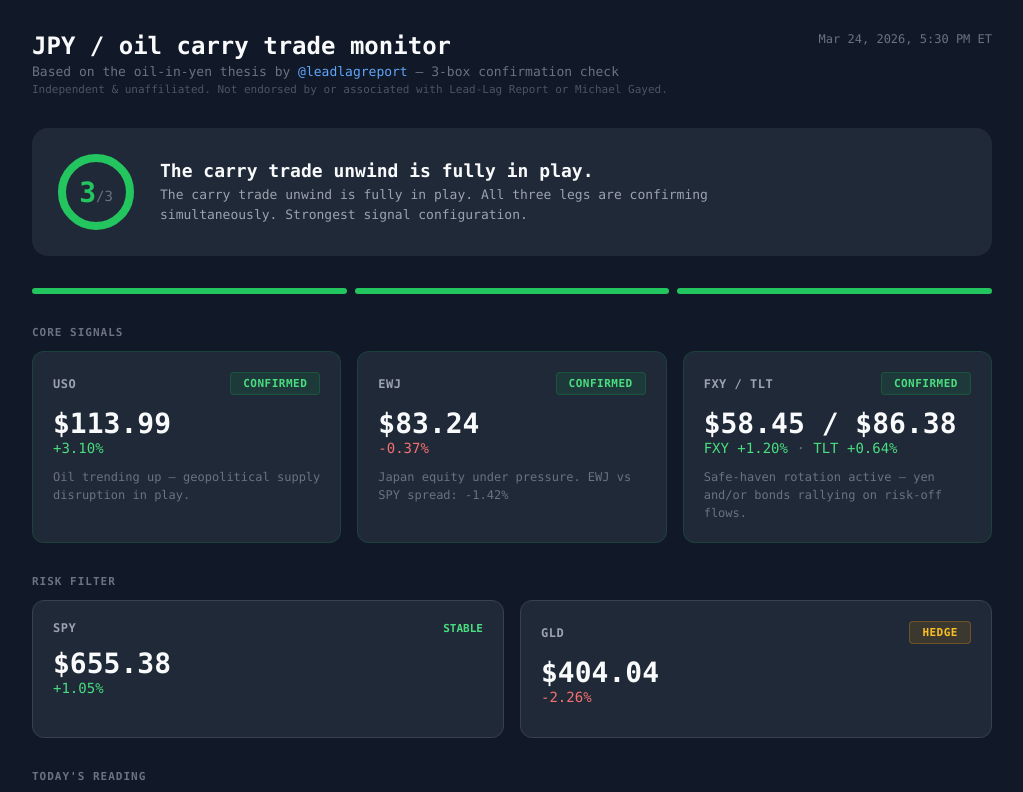
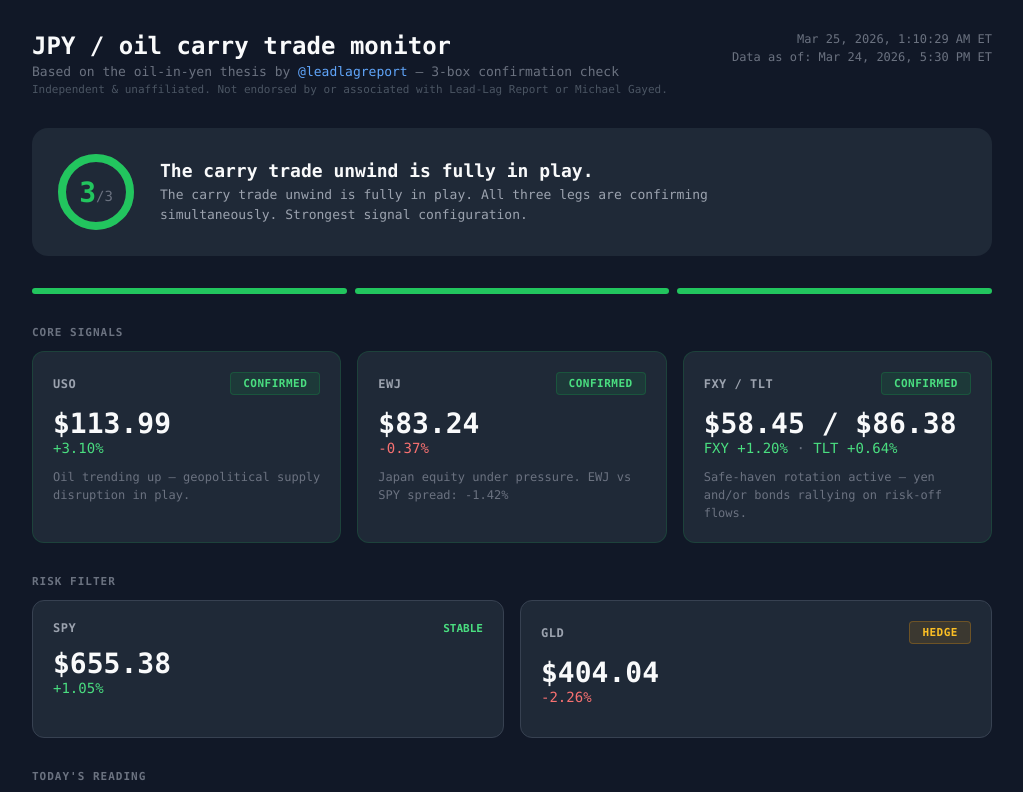
Before and after one commit to filewag-admin/jpy-oil-monitor, a plain HTML site: page index.html in a window 1280 px wide. Shown: the top 792 px of the page, without its empty margins (128-1151 px from the left). Drawn offline with Linux system fonts and the light colour scheme.

Commit message:
Add dynamic live clock and Data as of timestamp label

```diff
--- a/index.html
+++ b/index.html
@@ -134,7 +134,7 @@ const dl = (c / 3) * 213.6;
 document.getElementById("app").innerHTML = `
   <div class="header">
     <div><h1>JPY / oil carry trade monitor</h1><div class="sub">Based on the oil-in-yen thesis by <a href="https://x.com/leadlagreport" style="color:#60a5fa;text-decoration:none;">@leadlagreport</a> \u2014 3-box confirmation check</div><div class="sub" style="margin-top:4px;font-size:11px;color:#4b5563;">Independent &amp; unaffiliated. Not endorsed by or associated with Lead-Lag Report or Michael Gayed.</div></div>
-    <div class="meta"><div class="ts">${D.timestamp}</div></div>
+    <div class="meta"><div class="ts" id="live-clock"></div><div class="ts" style="margin-top:4px;">Data as of: ${D.timestamp}</div></div>
   </div>
   <div class="score-ring">
     <div class="ring-wrap">
@@ -204,6 +204,20 @@ document.getElementById("app").innerHTML = `
     <div class="disc">Not investment advice. Informational monitor only. WTI: $${D.wti}/bbl | Brent: $${D.brent}/bbl</div>
   </div>
 `;
+
+// Live clock
+function updateClock() {
+  const el = document.getElementById("live-clock");
+  if (!el) return;
+  const now = new Date();
+  el.textContent = now.toLocaleString("en-US", {
+    month: "short", day: "numeric", year: "numeric",
+    hour: "numeric", minute: "2-digit", second: "2-digit",
+    hour12: true, timeZone: "America/New_York"
+  }) + " ET";
+}
+updateClock();
+setInterval(updateClock, 1000);
 </script>
 </body>
 </html>
```
